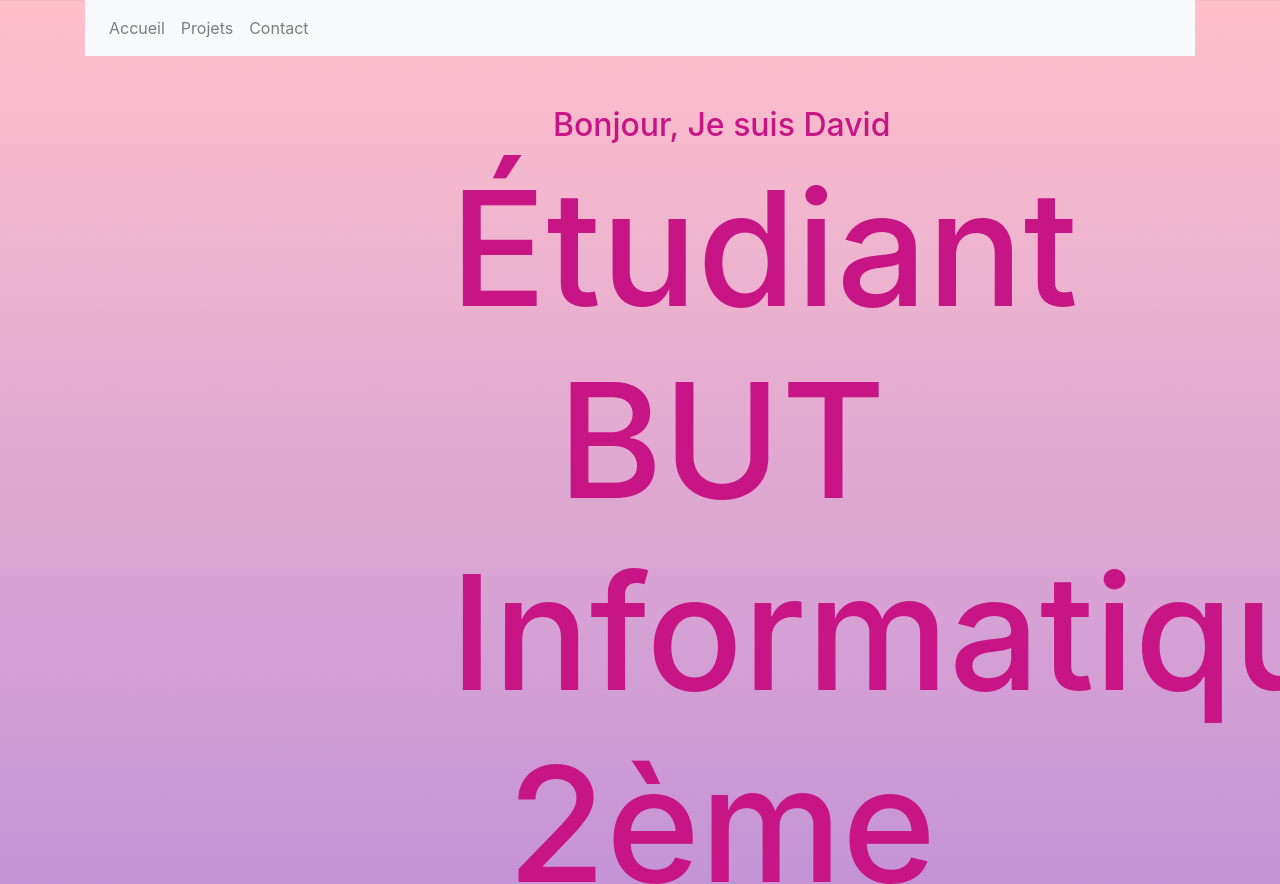
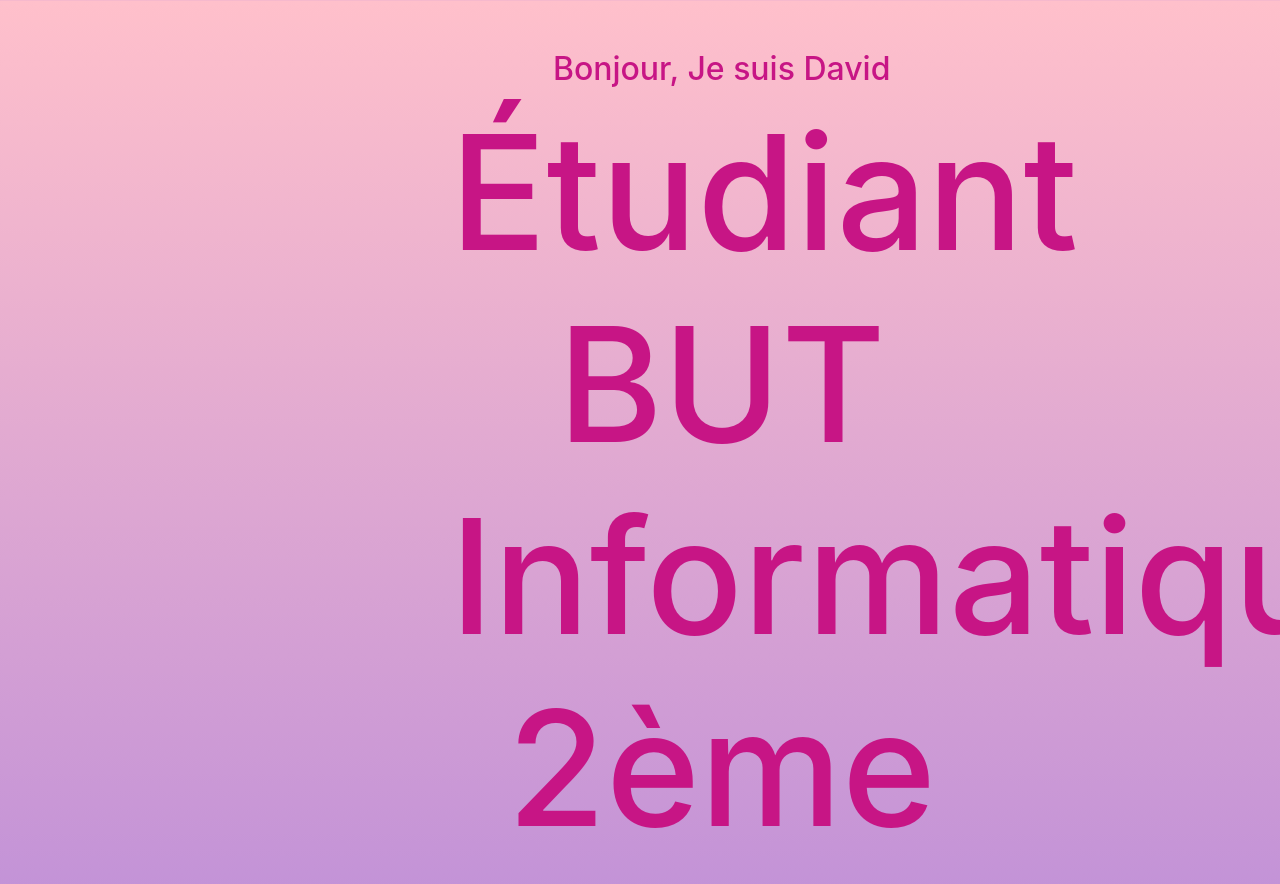
Before and after one commit to AntoineDavid1/Portfolio, a plain HTML site: page index.html in a window 1280 px wide. Shown: the top 884 px of the page. Drawn offline with nearby package versions, Linux system fonts and the light colour scheme.

Commit message:
Modif du fichier index.html

```diff
--- a/index.html
+++ b/index.html
@@ -7,21 +7,11 @@
     <link rel="stylesheet" href="Style.css">
     <!-- Ajout des liens vers les fichiers CSS de Bootstrap -->
     <link rel="stylesheet" href="https://stackpath.bootstrapcdn.com/bootstrap/4.5.2/css/bootstrap.min.css">
+    <link rel="icon" href="image/logo_site.png" type="image/x-icon">
     <!-- Ajout des liens vers les fichiers JavaScript de Bootstrap (optionnel, mais nécessaire pour certaines fonctionnalités) -->
     <script src="https://stackpath.bootstrapcdn.com/bootstrap/4.5.2/js/bootstrap.min.js"></script>
 </head>
 <body>
-
-<header class="header container">
-    <nav class="navbar navbar-expand-lg navbar-light bg-light">
-        <ul class="navbar-nav mr-auto header_menu">
-            <li class="nav-item"><a class="nav-link" href="#">Accueil</a></li>
-            <li class="nav-item"><a class="nav-link" href="#projets">Projets</a></li>
-            <li class="nav-item"><a class="nav-link" href="#contact">Contact</a></li>
-        </ul>
-
-    </nav>
-</header>
 <main class="">
     <section id="presentation">
         <div class="row">
```
